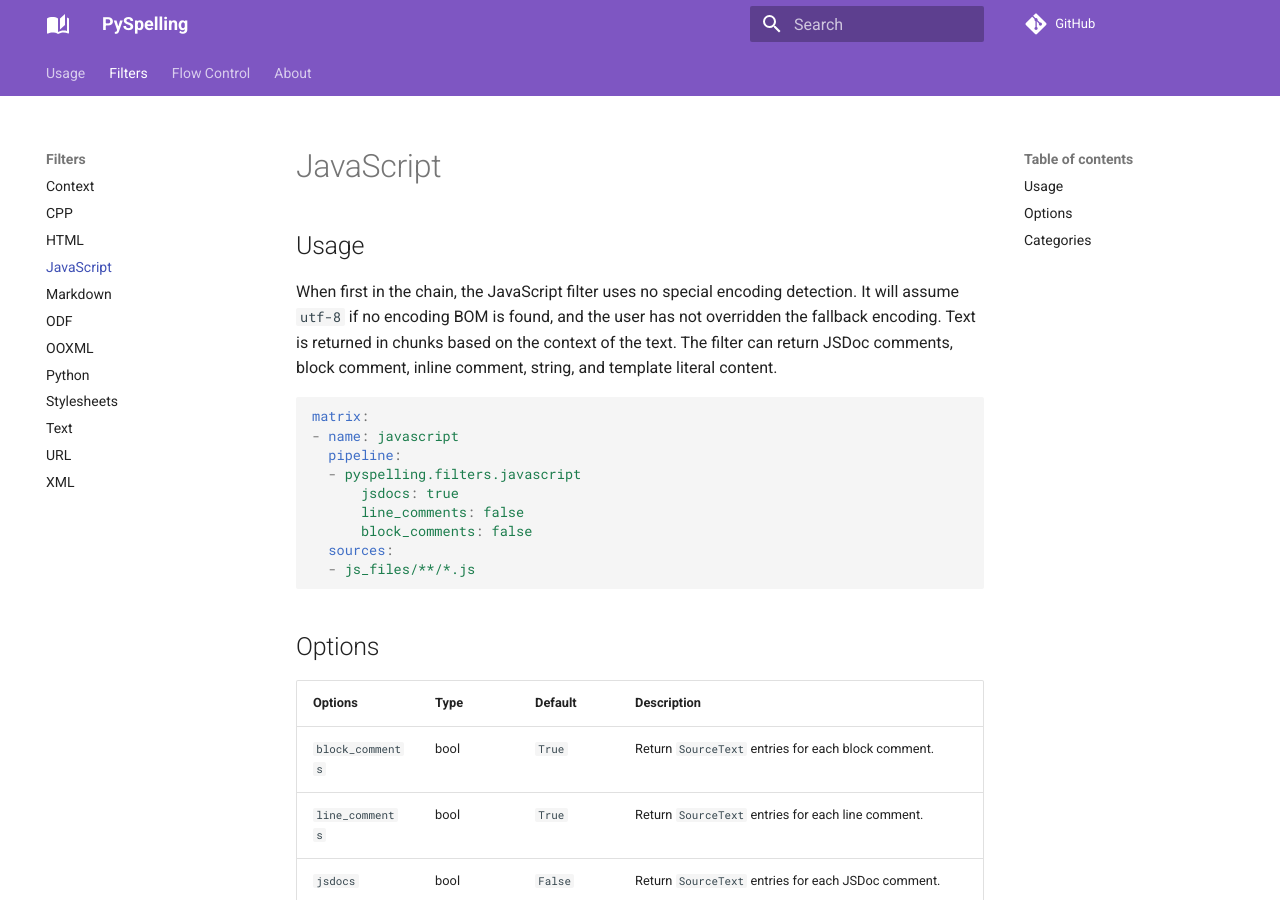
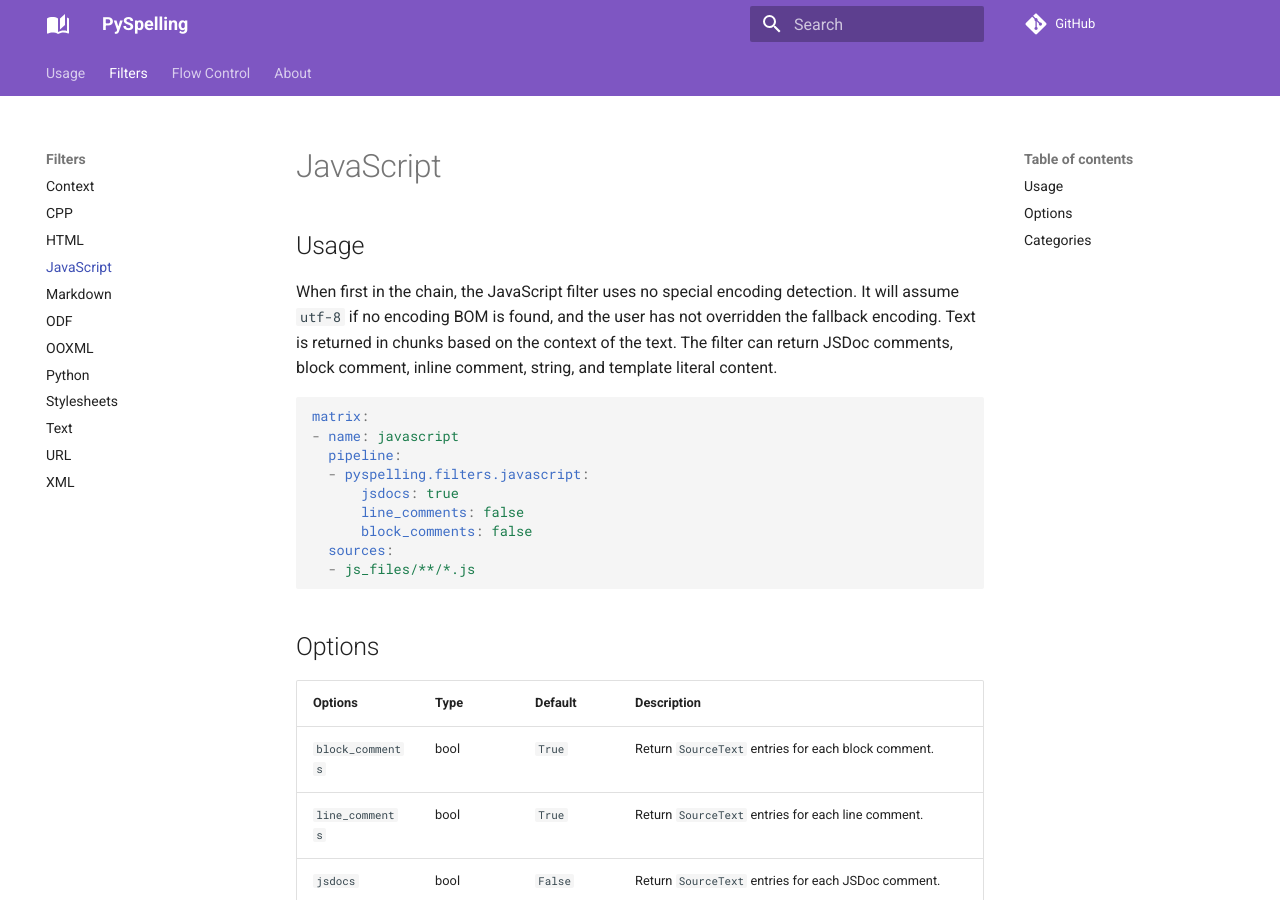
Before and after one commit to facelessuser/pyspelling, an MkDocs documentation site: the page built from docs/src/markdown/filters/javascript.md, in a window 1280 px wide and 900 px high. Built offline with MkDocs 1.6.1 and Material for MkDocs 9.7.7, drawn with Linux system fonts in a browser that asks for light colours; comment, search, counter and statistics services are not loaded.

Commit message:
Fix sample pipeline code (#141)
Missing a colon, without it the example can't be copy/pasted.

```diff
--- a/docs/src/markdown/filters/javascript.md
+++ b/docs/src/markdown/filters/javascript.md
@@ -10,7 +10,7 @@
 matrix:
 - name: javascript
   pipeline:
-  - pyspelling.filters.javascript
+  - pyspelling.filters.javascript:
       jsdocs: true
       line_comments: false
       block_comments: false
```
